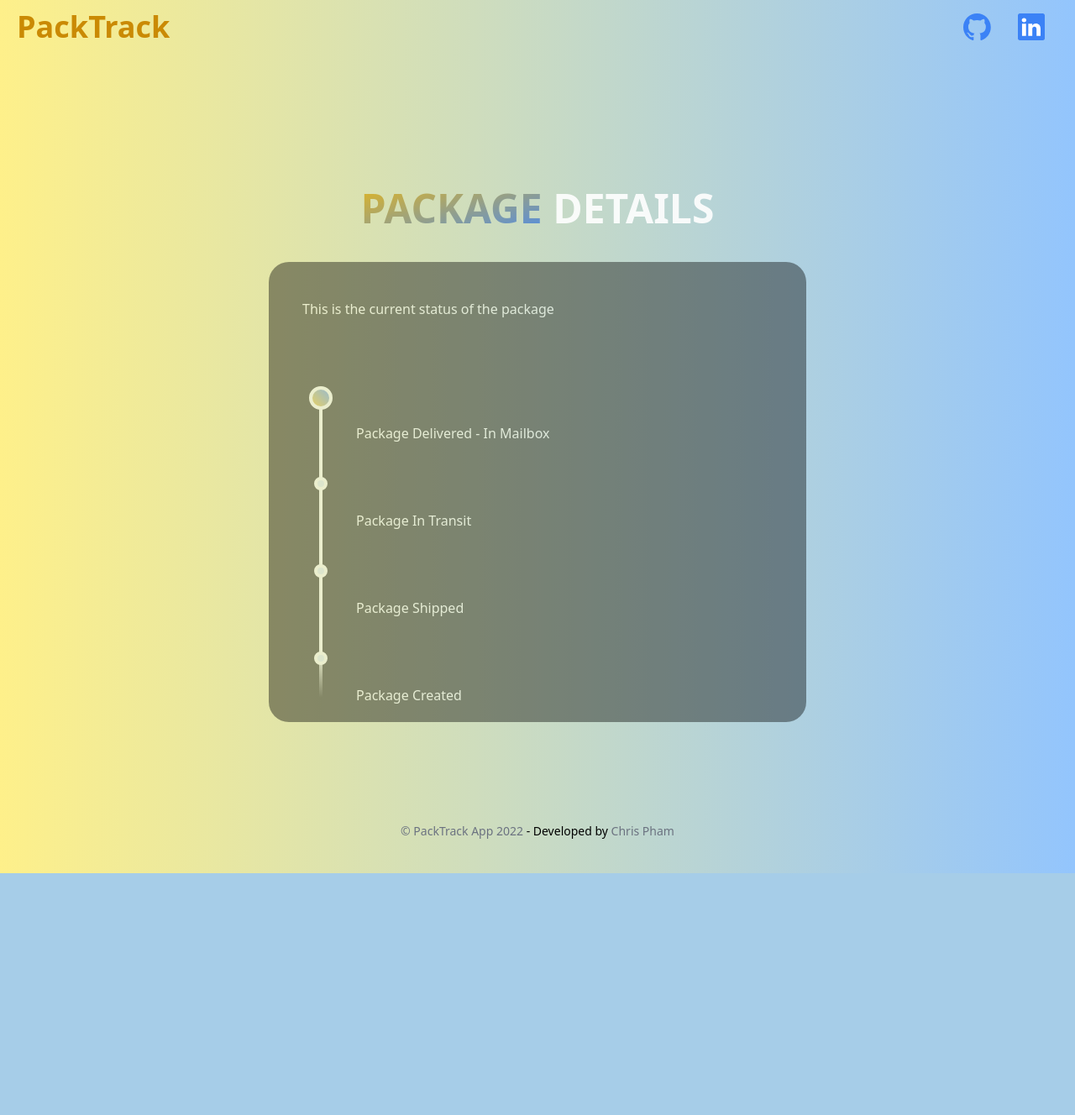
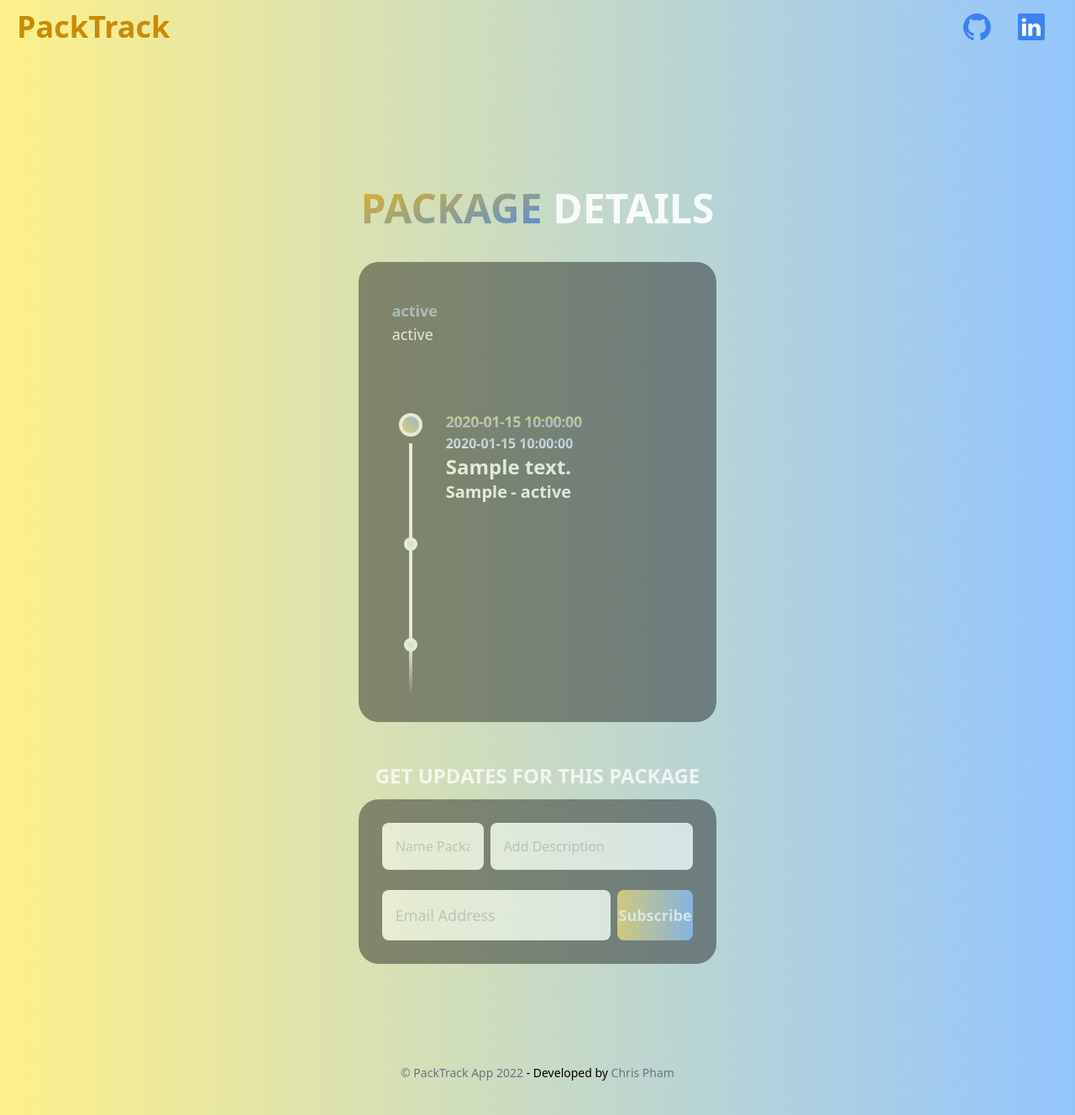
Before and after one commit to chrispham0502/PackageTrackingApp, a Flask app: template packtrack/templates/track.html in a window 1280 px wide. Shown: the whole page at 84% size. Before the commit the page ends 1040 px from the top, so only its background shows below. Run offline with Flask 2, Linux system fonts and the light colour scheme; the template is opened without the code that fills it: most values are stand-ins (such as "Sample title", 1, 10 or a date in 2020); style sheets or scripts are compiled from the project's sources.

Commit message:
Implemented tracking page

```diff
--- a/packtrack/templates/track.html
+++ b/packtrack/templates/track.html
@@ -2,7 +2,7 @@
 {% block title %}Tracking details{% endblock %}
 {% block main %}
 <!-- Main -->
-<div class="container w-5/6 md:w-1/2 mx-auto flex flex-wrap pt-20 xl:pt-40 xl:w-1/2 2xl:pt-20 2xl:w-5/12 items-center ">
+<div class="container w-5/6 mx-auto flex flex-wrap  pt-20 xl:pt-40 xl:w-1/2 2xl:pt-20 2xl:w-5/12 items-center ">
 
     <div class=" w-full 2xl:w-3/4 justify-center overflow-y-hidden mx-auto px-5">
         <!-- Text -->
@@ -14,75 +14,131 @@
         </h1>
     </div>
 
-    <div class="rounded-3xl flex flex-col w-full 2xl:w-3/4 justify-center items-center overflow-y-hidden content-center mx-auto px-5 xl:px-10 py-5 mt-10 bg-black opacity-40">
+    <div class="rounded-3xl flex flex-col w-full sm:w-3/4 md:w-full xl:w-2/3 justify-center items-center overflow-y-hidden content-center mx-auto px-5 md:px-10 py-5 mt-10 bg-black opacity-40">
 
-        <section class="w-full ">
+        <section class="w-full">
             <div class="sticky top-0">
                 <h2 class="tracking-h1"> Current Status </h2>
             </div>
             <div>
-                <p1 class="text-white"> This is the current status of the package </p1>
+                <p class="font-bold bg-clip-text bg-gradient-to-br from-blue-600 to-yellow-300 text-transparent lg:text-lg">{{status}}</p>
+                <p class="text-white lg:text-lg">{{status_description}}</p>
             </div>
-
             <div class="sticky top-0 pt-10 ">
                 <h2 class="tracking-h1"> Tracking History </h2>
             </div>
-            <div class="timeline timeline-first self-center -mt-5">
-                <div class="relative">
+            <div class="timeline timeline-first self-center -mt-5 ">
+                <div class="relative ">
                     <div class="dot-latest"></div>
-                    <div class="pl-10">
-                        <span class="timeline-date">13 NOVEMBER 2021</span>
-                        <h3 class="timeline-time"> 05:40 AM</h3>
-                        <p1 class="text-white">Package Delivered - In Mailbox</p1>
-
+                    <div class="pl-10 ">
+                        <p class="text-lg font-bold bg-clip-text bg-gradient-to-t from-blue-500 to-yellow-400 text-transparent tracking-tight">{{latest_event['event_date']}}</p>
+                        <p class="text-base font-bold bg-clip-text bg-gradient-to-t from-white to-blue-400 text-transparent">{{ latest_event['event_time'] }}</p>
+                        <p class="text-white font-semibold md:text-xl lg:text-2xl">{{ latest_event['description'] }} </p>
+                        <p1 class="text-white font-semibold md:text-lg lg:text-xl">{{latest_event['city_locality']}}</p1>
+                        {% if latest_event['state_province'] != "" %}
+                            <p1 class="text-white font-semibold md:text-lg lg:text-xl"> - {{latest_event['state_province']}}</p1>
+                        {% endif %}
                     </div>
                 </div>
             </div>
 
+            {% for event in events %}
             <div class="timeline">
                 <div class="relative">
                     <div class="dot"></div>
                     <div class="pl-10">
-                        <span class="timeline-date">12 NOVEMBER 2021</span>
-                        <h3 class="timeline-time"> 07:40 AM</h3>
-                        <p1 class="text-white">Package In Transit</p1>
-
+                        <p class="timeline-date">{{event['event_date']}}</p>
+                        <p class="timeline-time">{{event['event_time'] }}</p>
+                        <p class="timeline-description">{{event['description'] }}</p>
+                        <p1 class="timeline-location ">{{event['city_locality']}}</p1>
+                        {% if event['state_province'] != "" %}
+                            <p1 class="timeline-location"> - {{event['state_province']}}</p1>
+                        {% endif %}
                     </div>
                 </div>
             </div>
-
-            <div class="timeline">
-                <div class="relative">
-                    <div class="dot"></div>
-                    <div class="pl-10">
-                        <span class="timeline-date">10 NOVEMBER 2021</span>
-                        <h3 class="timeline-time"> 02:40 AM</h3>
-                        <p1 class="text-white">Package Shipped</p1>
-
-                    </div>
-                </div>
-            </div>
+            {% endfor %}
 
             <div class="timeline timeline-last">
                 <div class="relative">
                     <div class="dot"></div>
                     <div class="pl-10">
-                        <span class="timeline-date">09 NOVEMBER 2021</span>
-                        <h3 class="timeline-time"> 01:30 PM</h3>
-                        <p1 class="text-white">Package Created</p1>
-
+                        <p class="timeline-date">{{first_event['event_date']}}</p>
+                        <p class="timeline-time">{{first_event['event_time'] }}</p>
+                        <p class="timeline-description">{{first_event['description'] }}</p>
+                        <p1 class="timeline-location">{{first_event['city_locality']}}</p1>
+                        {% if first_event['state_province'] != "" %}
+                            <p1 class="timeline-location"> - {{first_event['state_province']}}</p1>
+                        {% endif %}
                     </div>
                 </div>
             </div>
-
         </section>
-
     </div>
 
 
 
+    <div class="flex flex-col w-full md:w-full xl:w-2/3  justify-center overflow-y-hidden mx-auto mt-12 ">
+         <!-- Text -->
+         <div>
+            <h1 class="font-bold text-center text-white opacity-75
+                md:text-2xl ">
+                GET UPDATES FOR THIS PACKAGE
+            </h1>
+        </div>
+        <form class="flex flex-col bg-black opacity-40 rounded-3xl justify-center w-full p-4 mt-3">
+            <div class="flex flex-row w-full mx-auto
+                        p-1 pb-3
+                        md:p-3">
+                <div class="w-1/3
+                            mr-1.5
+                            md:mr-2">
+                    <input
+                    class=" w-full rounded-lg text-gray-400  transform transition hover:scale-y-110 duration-300 ease-in-out
+                            p-2.5 text-xs
+                            md:p-4 md:text-base"
+                    type="text"
+                    placeholder="Name Package"
+                    />
+                </div>
+                <div class="w-2/3 ">
+                    <input
+                    class=" w-full rounded-lg text-gray-400  transform transition hover:scale-y-110 duration-300 ease-in-out
+                            p-2.5 text-xs
+                            md:p-4 md:text-base"
+                    type="text"
+                    placeholder="Add Description"
+                    />
+                </div>
+            </div>
+            <div class="flex flex-row w-full mx-auto
+                        p-1 pt-0
+                        md:p-3">
+                <div class="w-3/4 flex flex-row
+                            mr-1.5
+                            md:mr-2">
+                    <input
+                    class=" w-full rounded-lg text-gray-400  transform transition hover:scale-y-110 duration-300 ease-in-out
+                            p-2.5 text-xs
+                            md:p-4 md:text-lg"
+                    type="text"
+                    placeholder="Email Address"
+                    />
+                </div>
+                <div class="w-1/4 flex flex-row">
+                    <button
+                        class=" w-full bg-gradient-to-r from-yellow-500 to-blue-500 hover:from-blue-500 hover:via-green-300 hover:to-yellow-500 text-white rounded-lg focus:ring transform transition hover:scale-105 duration-300 ease-in-out
+                                font-bold py-2 text-xs
+                                md:text-lg "
+                        type="button"
+                        >
+                        Subscribe
+                    </button>
+                </div>
+            </div>
+        </form>
 
+    </div>
 </div>
 
-
 {% endblock %}
```
Also changed, not shown: packtrack/methods.py (+11 -8 lines), packtrack/routes.py (+41 -27 lines), packtrack/templates/home.html (+16 -18 lines).
